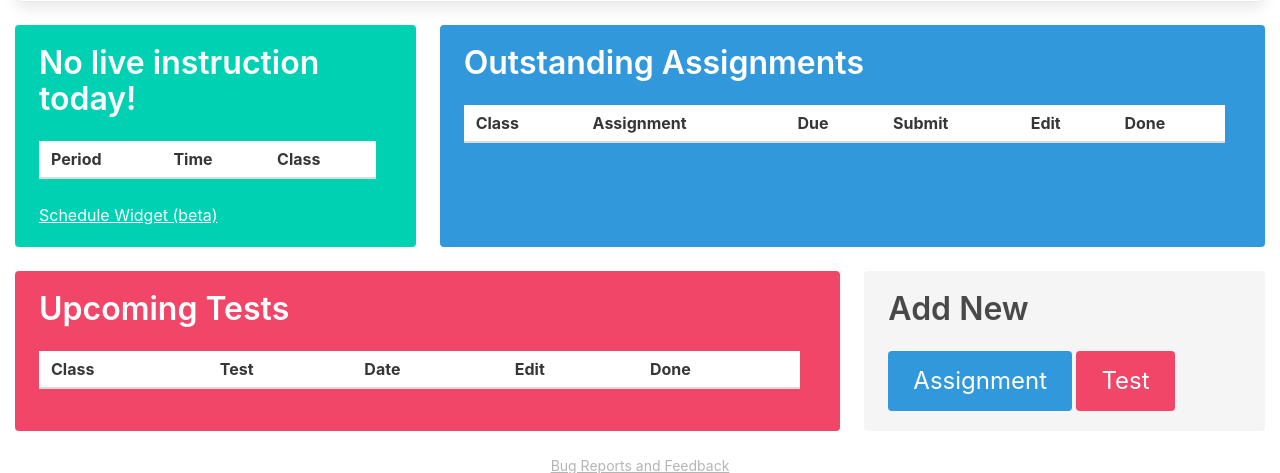
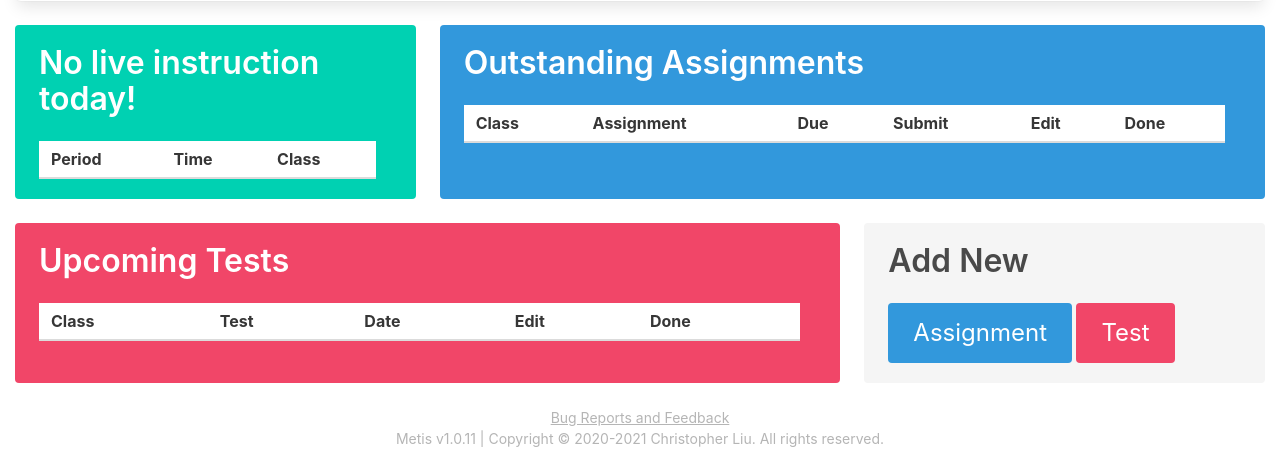
Before and after one commit to Clue88/metis2, a Flask app: page / in a window 1280 px wide. Shown: the part 171-644 px from the top of the page. Run offline with Flask 2, Linux system fonts and the light colour scheme; the visitor is signed in with stand-in values (Sample User, id 1); data comes from the database, SQL or seed files in the repository; data that the repository does not hold is empty; some libraries are stand-ins or nearby versions.

Commit message:
Remove schedule widget link from homepage

```diff
--- a/app/templates/index.html
+++ b/app/templates/index.html
@@ -38,7 +38,6 @@
                         </tbody>
                     </table>
                 </div>
-                <a href="{{ url_for('main.schedule_widget') }}">Schedule Widget (beta)</a>
             </div>
         </div>
         <div class="tile is-parent">
```
